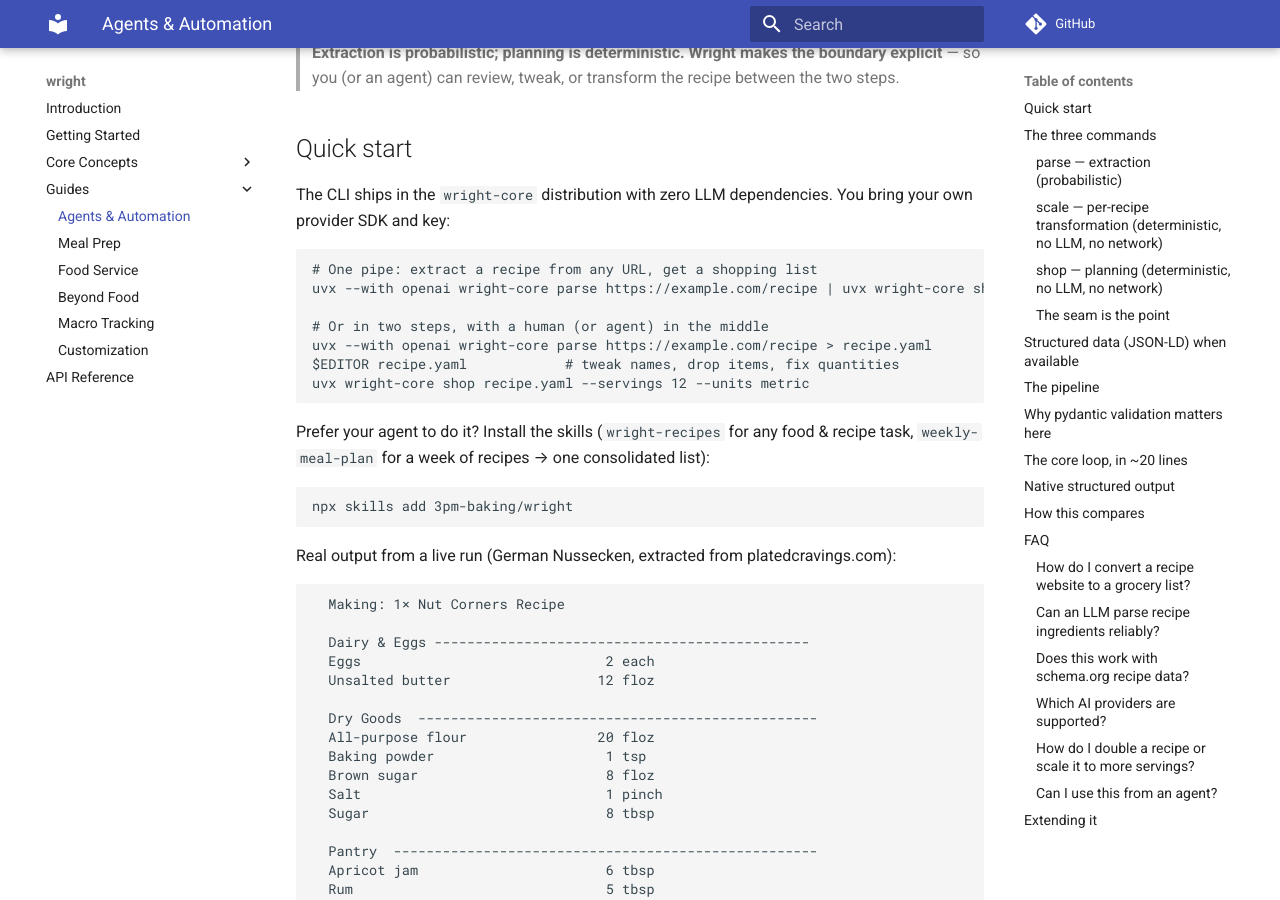
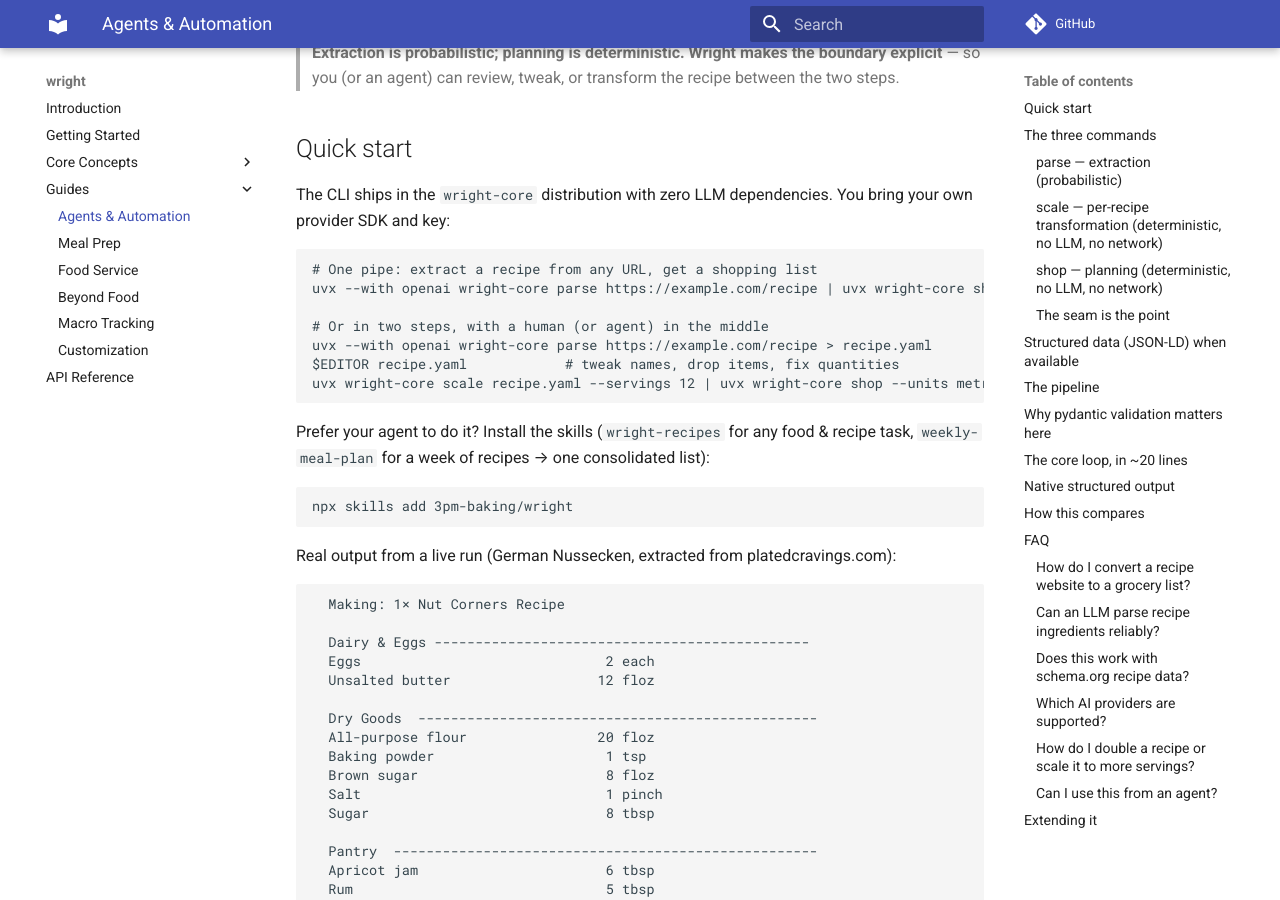
Before and after one commit to 3pm-baking/wright, an MkDocs documentation site: the page built from docs/guides/agents.md, in a window 1280 px wide and 900 px high, scrolled down 383 px. Built offline with MkDocs 1.6.1 and Material for MkDocs 9.7.7, drawn with Linux system fonts in a browser that asks for light colours; comment, search, counter and statistics services are not loaded; some of the changed text lies outside the part shown.

Commit message:
docs: recommend scale for scaling; shop --servings documented as uniform shortcut

````diff
--- a/docs/guides/agents.md
+++ b/docs/guides/agents.md
@@ -23,7 +23,7 @@
 # Or in two steps, with a human (or agent) in the middle
 uvx --with openai wright-core parse https://example.com/recipe > recipe.yaml
 $EDITOR recipe.yaml            # tweak names, drop items, fix quantities
-uvx wright-core shop recipe.yaml --servings 12 --units metric
+uvx wright-core scale recipe.yaml --servings 12 | uvx wright-core shop --units metric
 ```
 
 Prefer your agent to do it? Install the skills (`wright-recipes` for any food & recipe task, `weekly-meal-plan` for a week of recipes → one consolidated list):
@@ -87,7 +87,7 @@
 
 ```bash
 wright-core shop recipe.yaml                       # grouped list on stderr
-wright-core shop recipe.yaml --servings 12         # scale every recipe uniformly
+wright-core scale recipe.yaml --servings 12 | wright-core shop   # scale, then plan
 wright-core shop recipe.yaml --batches 2           # make every recipe twice
 wright-core shop a.yaml b.yaml                     # consolidate multiple recipes
 wright-core shop - --format json < recipe.json     # machine-readable plan on stdout
@@ -95,7 +95,7 @@
 
 | Flag | Purpose |
 |---|---|
-| `--servings` | Scale every recipe to this many servings. |
+| `--servings` | Scale every recipe to this many servings (uniform — use `scale` for per-recipe control). |
 | `--batches` | Make every recipe this many times (`--batches 2` doubles it). Combines with `--servings`. |
 | `--units` | Display units: `us` (default, cups/tbsp) or `metric` (g/ml/kg). |
 | `--format` | `list` (default, human-readable on stderr), `json` or `yaml` (plan on stdout). |
````
Also changed, not shown: README.md (+1 -1 lines), skills/wright-recipes/SKILL.md (+2 -2 lines).
